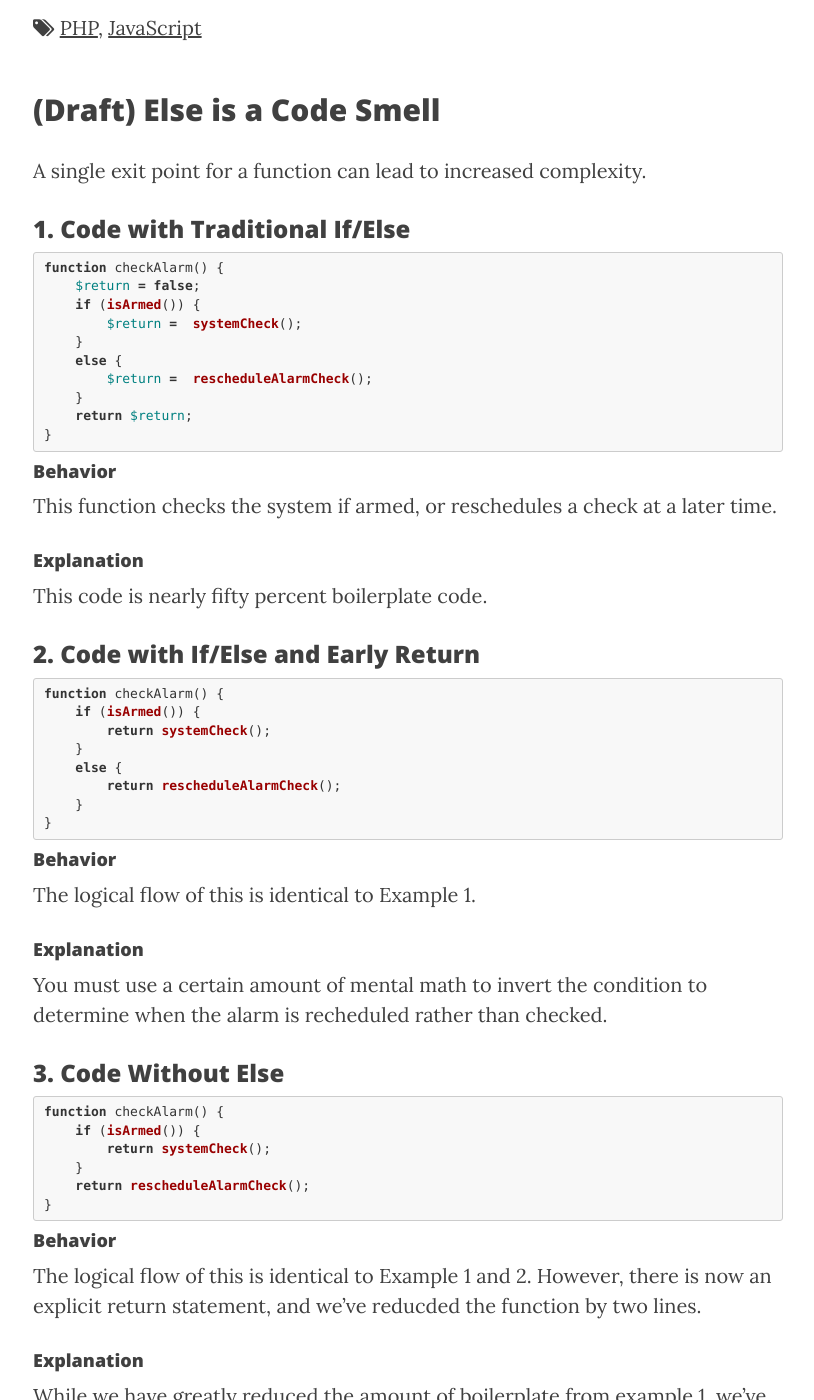
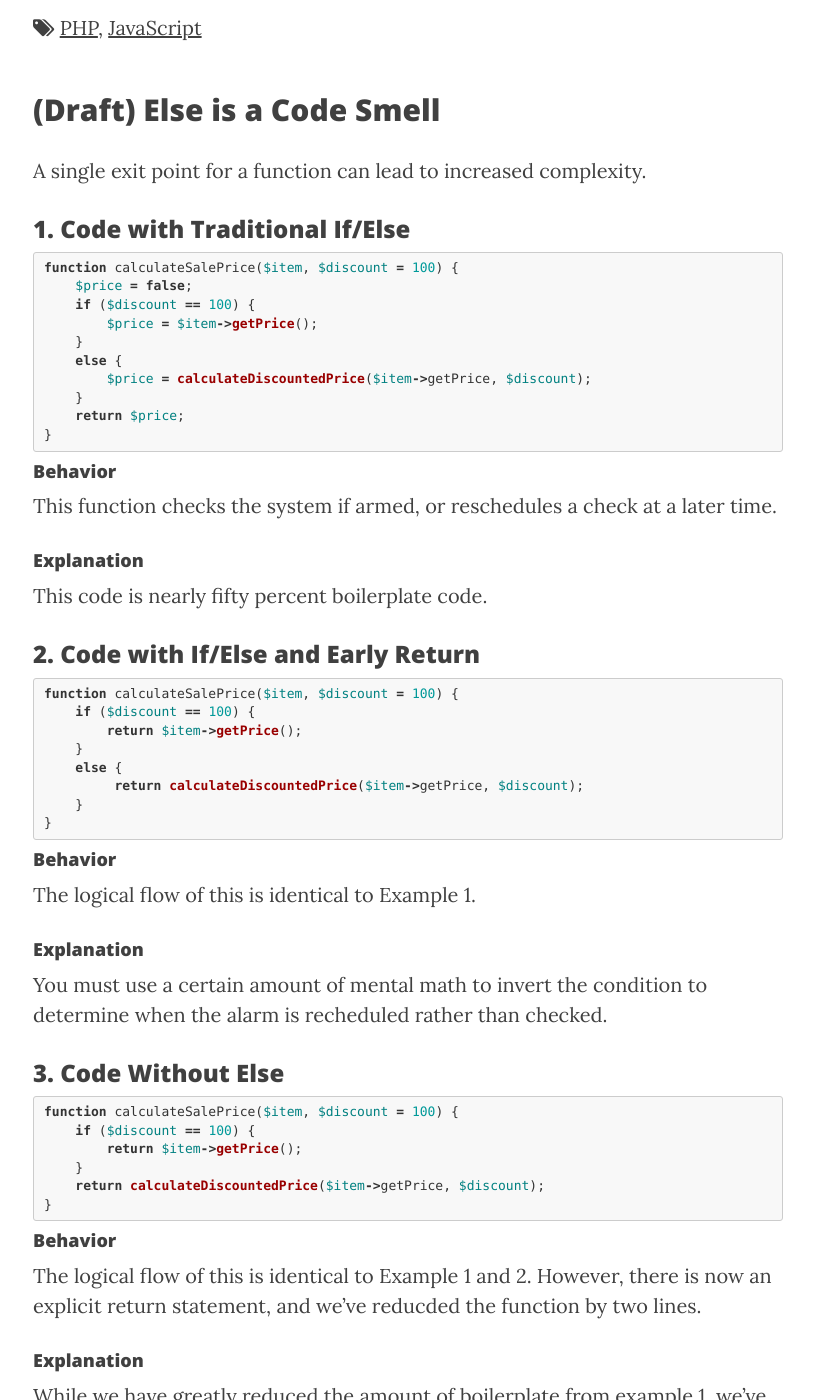
Before and after one commit to craig-davis/craig-davis.github.io, a Jekyll site: the page built from _posts/2015-06-10-refactoring-with-guard-clauses-php-javascript.markdown, in a window 1280 px wide and 1400 px high, scrolled down 664 px. Shown: the whole window, without its empty margins (232-1046 px from the left). Built offline with Jekyll 4.4.1, drawn with Linux system fonts in a browser that asks for light colours; nearby versions of some CDN libraries; some of the changed text lies outside the part shown.

Commit message:
Update code examples in guard clause post

```diff
--- a/_posts/2015-06-10-refactoring-with-guard-clauses-php-javascript.markdown
+++ b/_posts/2015-06-10-refactoring-with-guard-clauses-php-javascript.markdown
@@ -14,15 +14,15 @@ A single exit point for a function can lead to increased complexity.
 
 ### 1. Code with Traditional If/Else
 {% highlight php startinline %}
-function checkAlarm() {
-    $return = false;
-    if (isArmed()) {
-        $return =  systemCheck();
+function calculateSalePrice($item, $discount = 100) {
+    $price = false;
+    if ($discount == 100) {
+        $price = $item->getPrice();
     }
     else {
-        $return =  rescheduleAlarmCheck();
+        $price = calculateDiscountedPrice($item->getPrice, $discount);
     }
-    return $return;
+    return $price;
 }
 {% endhighlight %}
 
@@ -35,12 +35,12 @@ This code is nearly fifty percent boilerplate code.
 
 ### 2. Code with If/Else and Early Return
 {% highlight php startinline %}
-function checkAlarm() {
-    if (isArmed()) {
-        return systemCheck();
+function calculateSalePrice($item, $discount = 100) {
+    if ($discount == 100) {
+        return $item->getPrice();
     }
     else {
-        return rescheduleAlarmCheck();
+         return calculateDiscountedPrice($item->getPrice, $discount);
     }
 }
 {% endhighlight %}
@@ -53,11 +53,11 @@ You must use a certain amount of mental math to invert the condition to determin
 
 ### 3. Code Without Else
 {% highlight php startinline %}
-function checkAlarm() {
-    if (isArmed()) {
-        return systemCheck();
+function calculateSalePrice($item, $discount = 100) {
+    if ($discount == 100) {
+        return $item->getPrice();
     }
-    return rescheduleAlarmCheck();
+    return calculateDiscountedPrice($item->getPrice, $discount);
 }
 {% endhighlight %}
 
@@ -70,11 +70,11 @@ While we have greatly reduced the amount of boilerplate from example 1, we've en
 
 ### 4. Code Without Else with an Inverted Control
 {% highlight php startinline %}
-function checkAlarm() {
-    if (!isArmed()) {
-        return rescheduleAlarmCheck();
+function calculateSalePrice($item, $discount = 100) {
+    if ($discount !== 100) {
+        return calculateDiscountedPrice($item->getPrice, $discount);
     }
-    return systemCheck();
+    return $item->getPrice();
 }
 {% endhighlight %}
 
```
